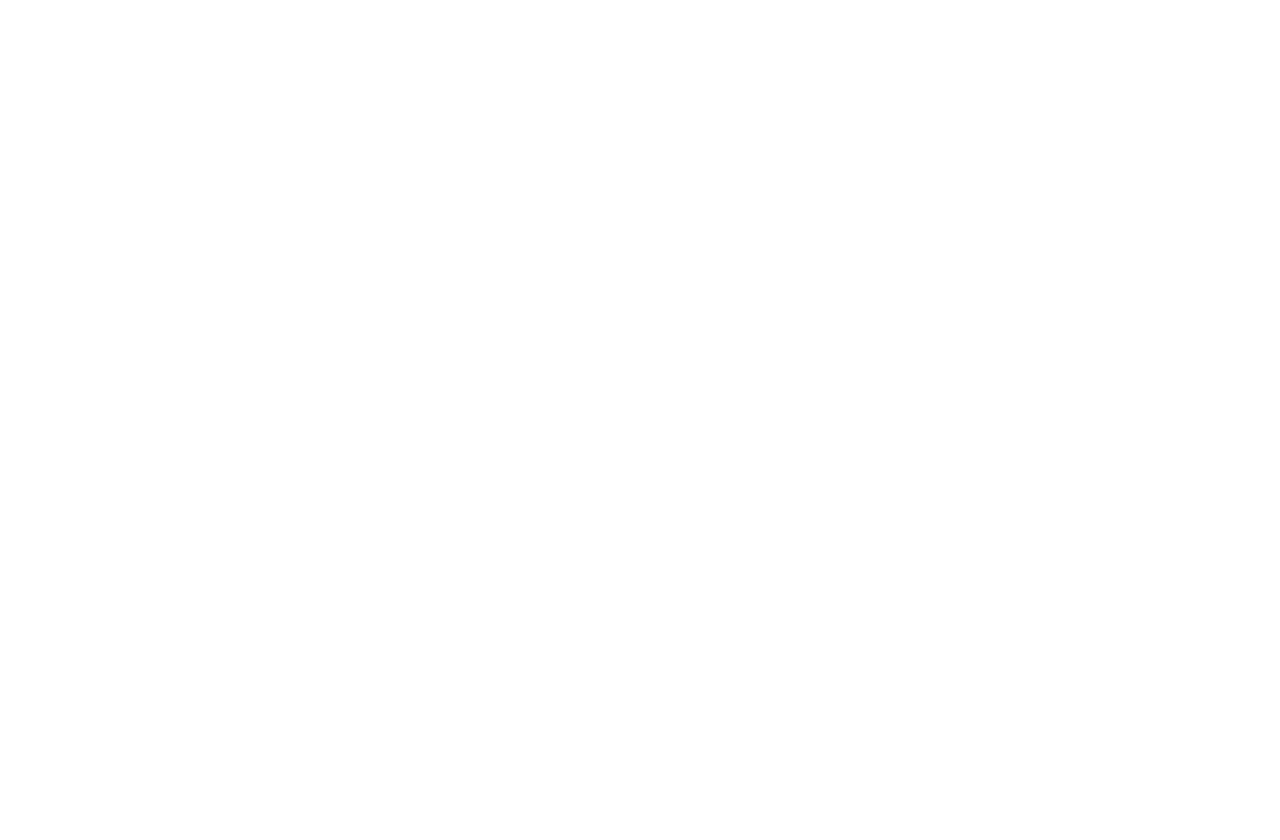
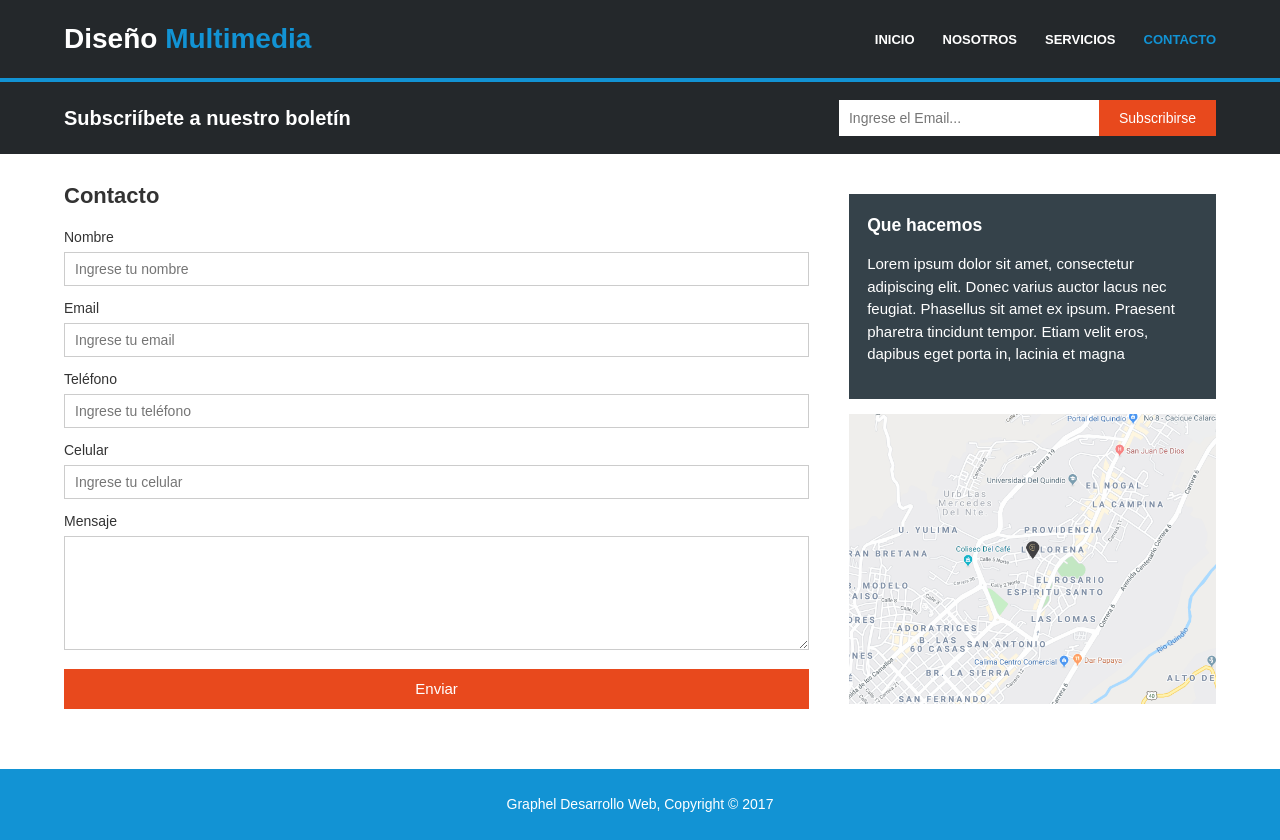
Before and after one commit to JAanMM/Proyecto-Graphel, a plain HTML site: page Pages/contacto.html in a window 1280 px wide. Before the commit the page ends 800 px from the top, so only its background shows below. Drawn offline with Linux system fonts and the light colour scheme.

Commit message:
Segundo commit: termine lo que me faltaba con lo de servicios y contacto, pero tambien termine el style

```diff
--- a/Css/style.css
+++ b/Css/style.css
@@ -0,0 +1,282 @@
+body {
+  font-family: Arial, Helvetica, sans-serif;
+  font-size: 15px;
+  line-height: 1.5;
+  margin: 0;
+  padding: 0;
+  background-color: #ffffff;
+  color: #333333;
+}
+
+.contenedor {
+  width: 90%;
+  max-width: 1200px;
+  margin: 0 auto;
+}
+
+.boton_1 {
+  height: 36px;
+  background-color: #e8491d;
+  border: none;
+  padding: 0 20px;
+  color: #ffffff;
+  font-size: 14px;
+  cursor: pointer;
+}
+
+.boton_1:hover {
+  background-color: #cf3d14;
+}
+
+.oscuro {
+  padding: 18px;
+  background-color: #35424a;
+  color: #ffffff;
+  margin: 15px 0;
+}
+
+.oscuro h3 {
+  margin-top: 0;
+  margin-bottom: 10px;
+}
+
+header {
+  background-color: #24282b;
+  color: #ffffff;
+  padding: 18px 0;
+  border-bottom: #1293d4 4px solid;
+}
+
+header .contenedor {
+  display: flex;
+  justify-content: space-between;
+  align-items: center;
+}
+
+header #marca h1 {
+  margin: 0;
+  font-size: 28px;
+  font-weight: bold;
+}
+
+header .resaltado,
+header .actual a {
+  color: #1293d4;
+}
+
+header nav ul {
+  list-style: none;
+  margin: 0;
+  padding: 0;
+  display: flex;
+  gap: 28px;
+}
+
+header nav a {
+  color: #ffffff;
+  text-decoration: none;
+  text-transform: uppercase;
+  font-size: 13px;
+  font-weight: bold;
+}
+
+header nav a:hover {
+  color: #1293d4;
+}
+
+#cabecera {
+  min-height: 420px;
+  background: linear-gradient(rgba(0, 0, 0, 0.45), rgba(0, 0, 0, 0.45)), url(../images/cabecera.jpg) no-repeat center center / cover;
+  color: #ffffff;
+  text-align: center;
+  padding: 90px 0 60px;
+  box-sizing: border-box;
+}
+
+#cabecera h1 {
+  margin: 0 0 15px;
+  font-size: 52px;
+  font-weight: bold;
+}
+
+#cabecera p {
+  margin: 0 auto;
+  max-width: 780px;
+  font-size: 18px;
+  color: #f0f0f0;
+}
+
+#boletin {
+  background-color: #24282b;
+  color: #ffffff;
+  padding: 18px 0;
+}
+
+#boletin .contenedor {
+  display: flex;
+  justify-content: space-between;
+  align-items: center;
+}
+
+#boletin h2 {
+  margin: 0;
+  font-size: 20px;
+  font-weight: bold;
+}
+
+#boletin form {
+  display: flex;
+  align-items: center;
+}
+
+#boletin input[type="email"] {
+  height: 36px;
+  width: 260px;
+  padding: 0 10px;
+  border: none;
+  box-sizing: border-box;
+  font-size: 14px;
+}
+
+#cajas {
+  padding: 35px 0;
+  background-color: #ffffff;
+}
+
+#cajas .contenedor {
+  display: flex;
+  justify-content: space-between;
+  gap: 30px;
+}
+
+#cajas .caja {
+  flex: 1;
+  text-align: center;
+}
+
+#cajas .caja img {
+  width: 95px;
+  height: auto;
+  margin-bottom: 10px;
+}
+
+#cajas .caja h3 {
+  margin: 8px 0;
+  font-size: 18px;
+}
+
+#cajas .caja p {
+  margin: 0;
+  font-size: 14px;
+  color: #555555;
+}
+
+#principal {
+  padding: 25px 0 40px;
+  background-color: #ffffff;
+}
+
+#principal .contenedor {
+  display: flex;
+  justify-content: space-between;
+  align-items: flex-start;
+  gap: 40px;
+}
+
+#columna-principal {
+  width: 65%;
+}
+
+.titulo-pagina {
+  margin-top: 0;
+  margin-bottom: 15px;
+  font-size: 22px;
+}
+
+#lateral {
+  width: 32%;
+}
+
+.imagen-nosotros {
+  display: block;
+  width: 100%;
+  margin-top: 15px;
+}
+
+#lista-servicios {
+  list-style: none;
+  margin: 0;
+  padding: 0;
+}
+
+#lista-servicios li {
+  background-color: #e6e6e6;
+  border: 1px solid #cccccc;
+  padding: 20px;
+  margin-bottom: 12px;
+}
+
+#lista-servicios h3 {
+  margin-top: 0;
+  margin-bottom: 10px;
+  font-size: 18px;
+}
+
+#lista-servicios p {
+  margin: 8px 0;
+  font-size: 14px;
+}
+
+.formulario-contacto div {
+  margin-bottom: 12px;
+}
+
+.formulario-contacto label {
+  display: block;
+  margin-bottom: 4px;
+  font-size: 14px;
+}
+
+.formulario-contacto input[type="text"],
+.formulario-contacto input[type="email"],
+.formulario-contacto textarea {
+  width: 100%;
+  padding: 8px 10px;
+  border: 1px solid #cccccc;
+  box-sizing: border-box;
+  font-family: Arial, Helvetica, sans-serif;
+  font-size: 14px;
+}
+
+.boton_enviar {
+  width: 100%;
+  height: 40px;
+  background-color: #e8491d;
+  color: #ffffff;
+  border: none;
+  font-size: 15px;
+  cursor: pointer;
+}
+
+.boton_enviar:hover {
+  background-color: #cf3d14;
+}
+
+.mapa {
+  display: block;
+  width: 100%;
+  margin-top: 15px;
+}
+
+footer {
+  background-color: #1293d4;
+  color: #ffffff;
+  text-align: center;
+  padding: 25px 15px;
+  margin-top: 20px;
+}
+
+footer p {
+  margin: 0;
+  font-size: 14px;
+}
--- a/Pages/contacto.html
+++ b/Pages/contacto.html
@@ -0,0 +1,81 @@
+<!DOCTYPE html>
+<html lang="es">
+<head>
+    <meta charset="UTF-8">
+    <meta name="viewport" content="width=device-width, initial-scale=1.0">
+    <title>Diseño Multimedia | contacto</title>
+    <link rel="stylesheet" href="../Css/style.css">
+</head>
+<body>
+
+    <header>
+        <div class="contenedor">
+            <div id="marca">
+                <h1>Diseño <span class="resaltado">Multimedia</span></h1>
+            </div>
+            <nav>
+                <ul>
+                    <li><a href="../index.html">INICIO</a></li>
+                    <li><a href="nosotros.html">NOSOTROS</a></li>
+                    <li><a href="servicios.html">SERVICIOS</a></li>
+                    <li class="actual"><a href="contacto.html">CONTACTO</a></li>
+                </ul>
+            </nav>
+        </div>
+    </header>
+
+    <section id="boletin">
+        <div class="contenedor">
+            <h2>Subscriíbete a nuestro boletín</h2>
+            <form>
+                <input type="email" placeholder="Ingrese el Email...">
+                <button type="submit" class="boton_1">Subscribirse</button>
+            </form>
+        </div>
+    </section>
+
+    <section id="principal">
+        <div class="contenedor">
+            <article id="columna-principal">
+                <h2 class="titulo-pagina">Contacto</h2>
+                <form class="formulario-contacto">
+                    <div>
+                        <label>Nombre</label>
+                        <input type="text" placeholder="Ingrese tu nombre">
+                    </div>
+                    <div>
+                        <label>Email</label>
+                        <input type="email" placeholder="Ingrese tu email">
+                    </div>
+                    <div>
+                        <label>Teléfono</label>
+                        <input type="text" placeholder="Ingrese tu teléfono">
+                    </div>
+                    <div>
+                        <label>Celular</label>
+                        <input type="email" placeholder="Ingrese tu celular">
+                    </div>
+                    <div>
+                        <label>Mensaje</label>
+                        <textarea rows="6"></textarea>
+                    </div>
+                    <button type="submit" class="boton_enviar">Enviar</button>
+                </form>
+            </article>
+
+            <aside id="lateral">
+                <div class="oscuro">
+                    <h3>Que hacemos</h3>
+                    <p>Lorem ipsum dolor sit amet, consectetur adipiscing elit. Donec varius auctor lacus nec feugiat. Phasellus sit amet ex ipsum. Praesent pharetra tincidunt tempor. Etiam velit eros, dapibus eget porta in, lacinia et magna</p>
+                </div>
+                <img src="../images/mapaGoogle.png" alt="Ubicación en mapa" class="mapa">
+            </aside>
+        </div>
+    </section>
+
+    <footer>
+        <p>Graphel Desarrollo Web, Copyright &copy; 2017</p>
+    </footer>
+
+</body>
+</html>
```
Also changed, not shown: Pages/nosotros.html (+1 -1 lines), Pages/servicios.html (+64 -0 lines), index.html (+2 -1 lines).
